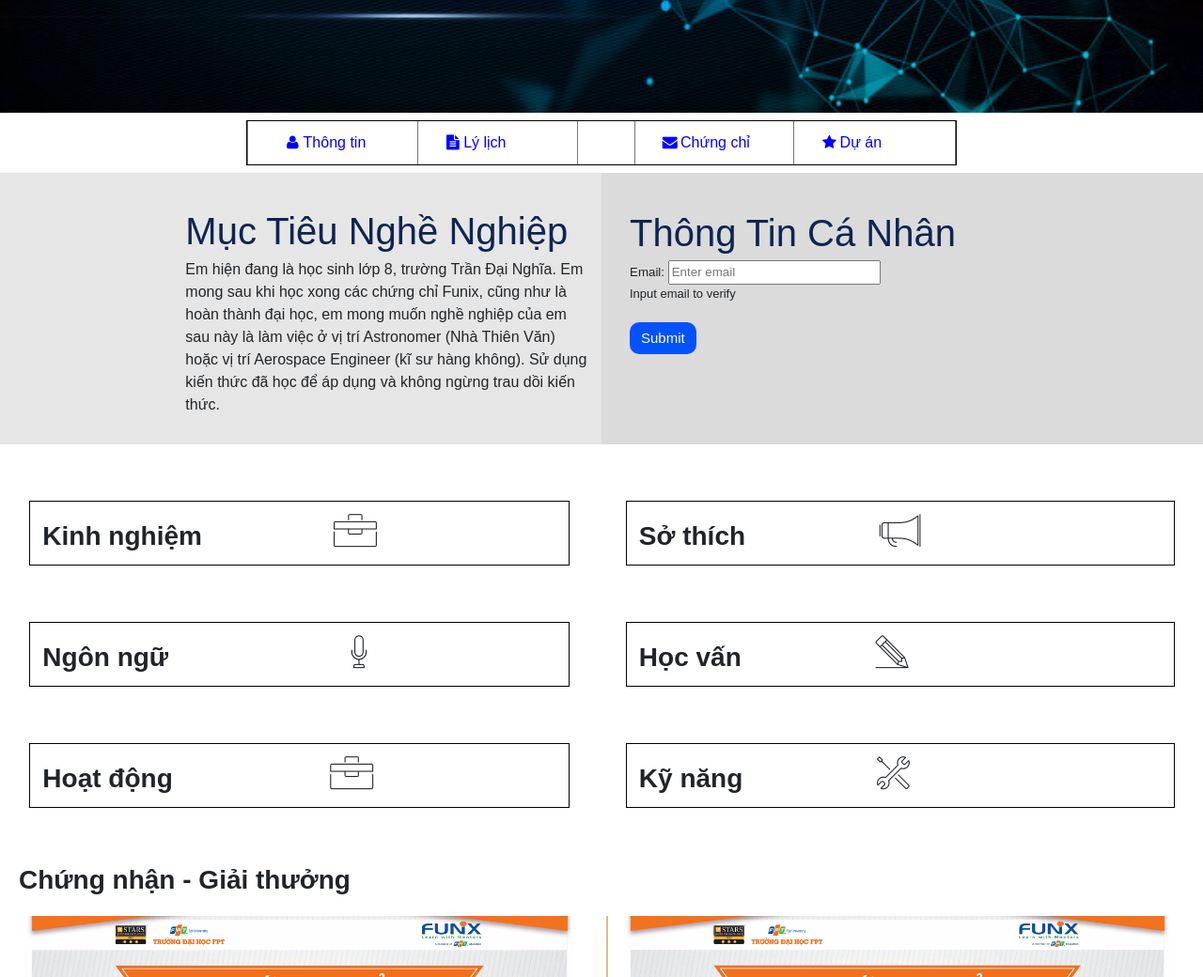
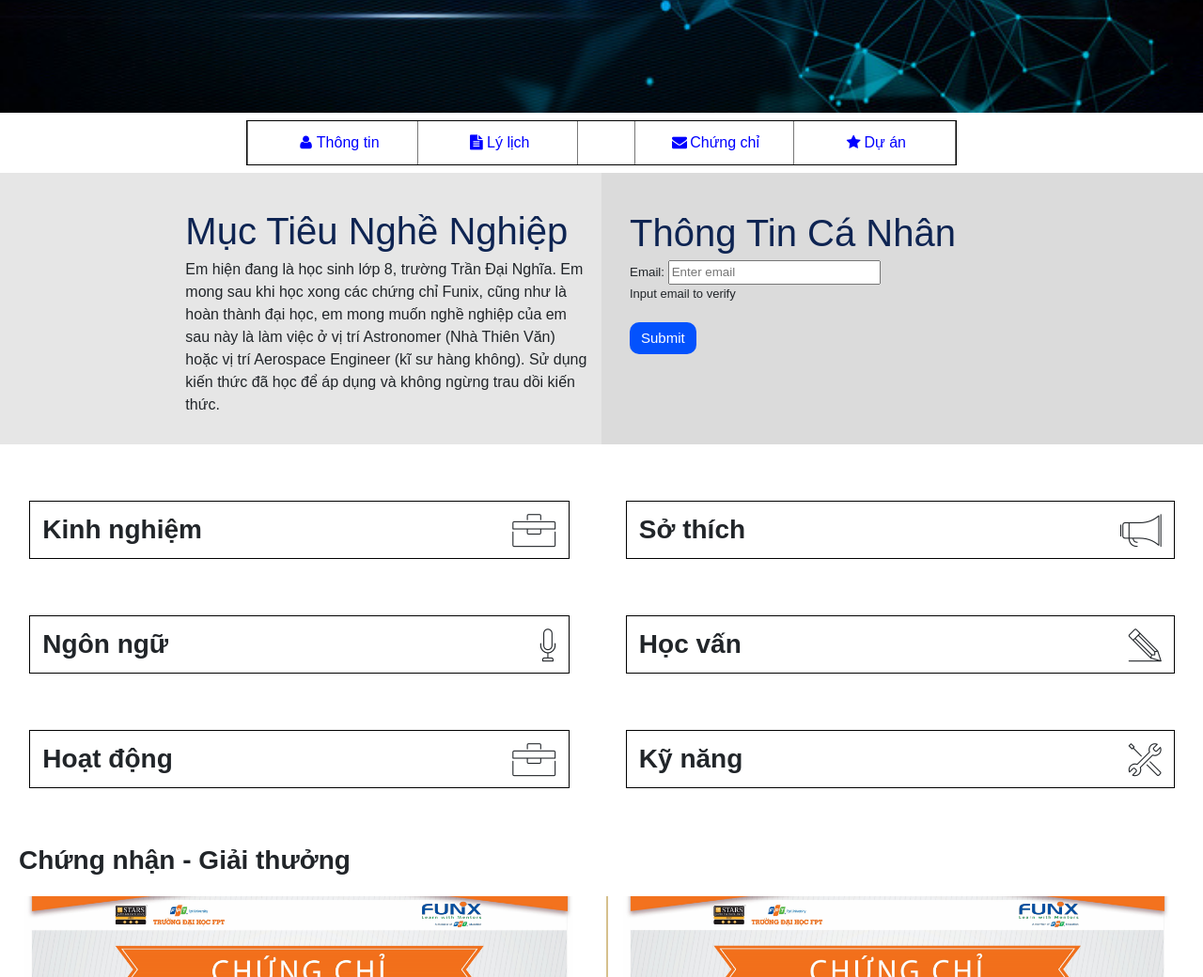
Before and after one commit to JohnPham69/ASM3, a plain HTML site: page index.html in a window 1280 px wide. Shown: the part 280-1320 px from the top of the page at 94% size. Drawn offline with nearby package versions, Linux system fonts and the light colour scheme.

Commit message:
Add files via upload

```diff
--- a/index.html
+++ b/index.html
@@ -32,16 +32,16 @@
         <div class="navbar" style="width: inherit;  display: flex; justify-content: center;">
             <nav>
                 <ul>
-                    <li style="border-left: none;"><a href="#info" style="padding: 3px;"><i class="icon-user"></i>Thông tin</a></li>
-                    <li><a href="#hobby" style="padding: 3px;"><i class="icon-doc-text-inv"></i>Lý lịch</a></li>
-                    <li id="smoller" style="border: none;">
+                    <li style="border-left: none; display: flex; justify-content: center;"><a href="#info" style="padding: 3px;"><i class="icon-user"></i>Thông tin</a></li>
+                    <li style="display: flex; justify-content: center;"><a href="#hobby" style="padding: 3px;"><i class="icon-doc-text-inv"></i>Lý lịch</a></li>
+                    <li id="smoller" style="border: none; display: flex; justify-content: center;">
                         <div style="padding: 0; margin: 0;">
                             <p class="he" style="display:block; padding-bottom: 0; margin-bottom: 0;">Phạm Xuân Gia Khang</p>
                             <p class=" he " style="padding: 0; display: inline; color: gray; font-size: 10px; padding-top: 0; margin-top: 0;">Full Stack Developer</p>
                         </div>
                     </li>
-                    <li id="smol " style="border-left: 1px solid #787878;"><a href="#certificate" style="padding: 3px; width: inherit; "><i class="icon-mail-alt "></i>Chứng chỉ</a></li>
-                    <li style="border-right: none;"><a href="#Project" style="padding: 3px; border: none; "><i class="icon-star-1 "></i>Dự án</a></li>
+                    <li id="smol " style="border-left: 1px solid #787878; display: flex; justify-content: center;"><a href="#certificate" style="padding: 3px; width: inherit; "><i class="icon-mail-alt "></i>Chứng chỉ</a></li>
+                    <li style="border-right: none; display: flex; justify-content: center;"><a href="#Project" style="padding: 3px; border: none; "><i class="icon-star-1 "></i>Dự án</a></li>
                 </ul>
             </nav>
         </div>
@@ -97,7 +97,7 @@
             <div class="section col yes bruh box" id="experience" style="display: inline;">
                 <div class="new_div" id="el1">
                     <h3 class="section-title" style="display: inline;">Kinh nghiệm</h3>
-                    <i class="ic-toolbox" style="display: inline; padding-left: 25%; padding-top: 20px; font-size: 35px"></i><br>
+                    <i class="ic-toolbox" style="display: inline; padding-left: 25%; font-size: 35px; float: right;"></i><br>
                     <button class="frenchfries" id="b1" style="display: none;">▼View more</button>
                     <div class="section-content more" id="l1">
                         <div class="grid-container">
@@ -119,7 +119,7 @@
             <div class="section col box" id="hobby" style="display: inline;">
                 <div class="new_div" id="el2">
                     <h3 class="section-title" style="display: inline;">Sở thích</h3>
-                    <i class="ic-megaphone" style="display: inline; padding-left: 25%; padding-top: 20px; font-size: 35px"></i><br>
+                    <i class="ic-megaphone" style="display: inline; padding-left: 25%; font-size: 35px; float: right;"></i><br>
                     <button class="frenchfries" id="b2" style="display: none;">▼View more</button>
                     <div class="section-content more" id="l2">
                         <h4>Những việc thường làm:</h4>
@@ -153,7 +153,7 @@
             <div class="section col yes box" id="language" style="display: inline;">
                 <div class="new_div" id="el3">
                     <h3 class="section-title" style="display: inline;">Ngôn ngữ</h3>
-                    <i class="ic-mic" style="display: inline; padding-left: 35%; padding-top: 20px; font-size: 35px;"></i><br>
+                    <i class="ic-mic" style="display: inline; padding-left: 35%; font-size: 35px; float: right;"></i><br>
                     <button class="frenchfries" id="b3" style="display: none;">▼View more</button>
                     <div class="section-content more" id="l3">
                         <h4>English - IELTS: 6.0</h4>
@@ -174,7 +174,7 @@
             <div class="section col bruh box" id="education" style="display: inline;">
                 <div class="new_div" id="el4">
                     <h3 class="section-title" style="display: inline;">Học vấn</h3>
-                    <i class="ic-pencil" style="display: inline; padding-left: 25%; font-size: 35px;"></i><br>
+                    <i class="ic-pencil" style="display: inline; padding-left: 25%; font-size: 35px; float: right;"></i><br>
                     <button class="frenchfries" id="b4" style="display: none;">▼View more</button>
                     <div class="grid-container more" id="l4">
                         <div>
@@ -196,7 +196,7 @@
             <div class="section col yes box" id="activity" style="display: inline; ">
                 <div class="new_div" id="el5">
                     <h3 class="section-title " style="display: inline;">Hoạt động</h3>
-                    <i class="ic-toolbox" style="display: inline; padding-left: 30%; font-size: 35px;"></i><br>
+                    <i class="ic-toolbox" style="display: inline; padding-left: 30%; font-size: 35px; float: right;"></i><br>
                     <button class="frenchfries" id="b5" style="display: none;">▼View more</button>
                     <div class="section-content more" id="l5">
                         <div>
@@ -215,7 +215,7 @@
             <div class="section col box" id="skill" style="display: inline;">
                 <div class="new_div" id="el6">
                     <h3 class="section-title " style="display: inline;">Kỹ năng</h3>
-                    <i class="ic-tools-2" style="display: inline; padding-left: 25%; font-size: 35px;"></i><br>
+                    <i class="ic-tools-2" style="display: inline; padding-left: 25%; font-size: 35px; float: right;"></i><br>
                     <button class="frenchfries" id="b6" style="display: none;">▼View more</button>
                     <div class="section-content more" id="l6">
                         <h4>HTML/CSS Fundamental:</h4>
```
